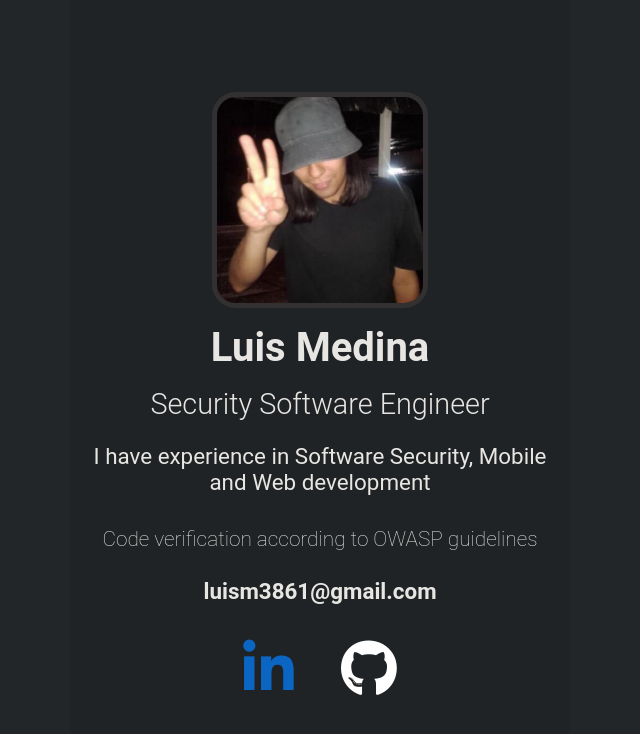
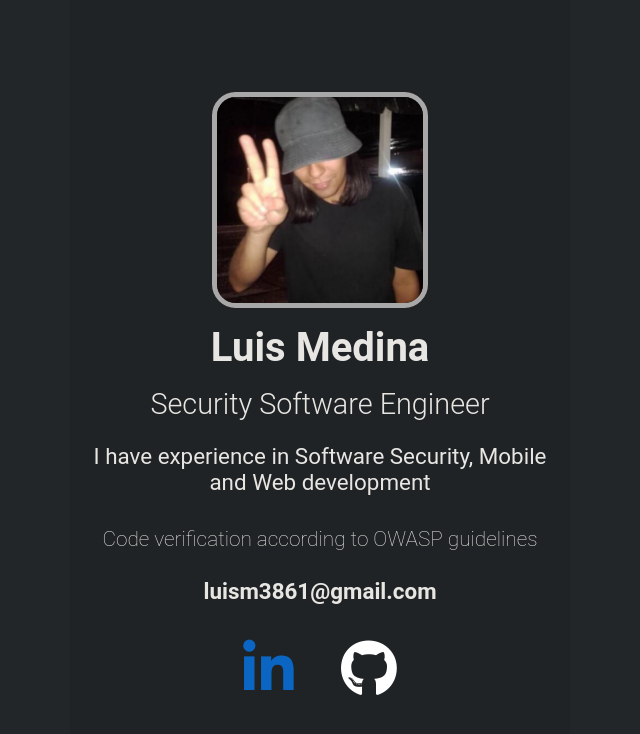
Before and after one commit to luism3861/resume-react, a React (Create React App) app: page / in a window 1280 px wide. Shown: the top 734 px of the page, without its empty margins (320-960 px from the left). Built offline with nearby package versions, Linux system fonts and the light colour scheme.

Commit message:
change color border photo

```diff
--- a/src/css/App.css
+++ b/src/css/App.css
@@ -132,7 +132,7 @@ li {
 .image__profile {
     max-width: 46%;
     border-radius: 11%;
-    border: 5px solid #323030;
+    border: 5px solid #a8a8a8;
     margin-bottom: 1rem;
 }
 
```
